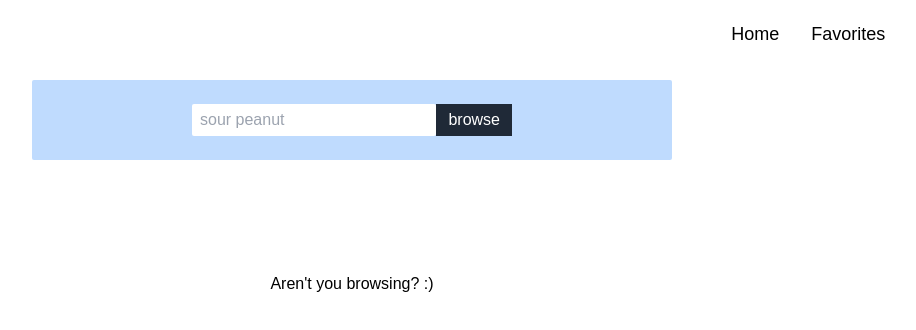
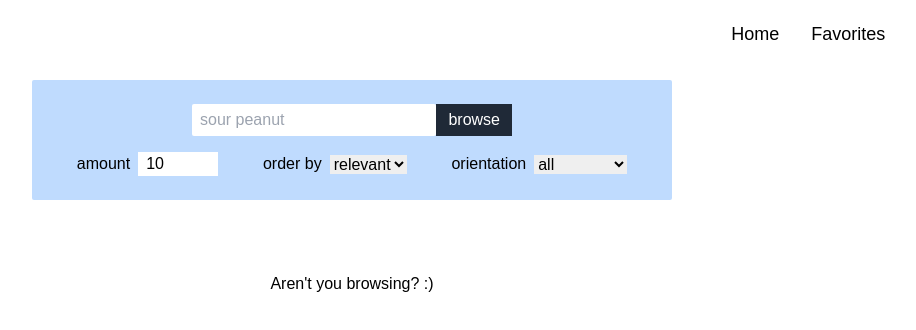
Before and after one commit to lyn-eva/browse-photos, a React (Create React App) app: page / in a window 1280 px wide. Shown: the top 330 px of the page, without its empty margins (288-1204 px from the left). Built offline with nearby package versions, Linux system fonts and the light colour scheme.

Commit message:
added more search options

```diff
--- a/src/Types.ts
+++ b/src/Types.ts
@@ -13,7 +13,7 @@ export type DetailState = {
 };
 
 export type API_Types = {
-  urls: { regular: string };
+  urls: { thumb: string };
   description: string;
   alt_description: string;
   likes: number;
@@ -33,3 +33,11 @@ export type CtxTypes = {
   addToLocalStorage: () => void;
   removeFromLocalStorage: (id: string) => void;
 };
+
+export type Param = {
+  query: string,
+  amount: string,
+  orderBy: string,
+  orientation: string
+
+}
--- a/src/components/ImgPreview.tsx
+++ b/src/components/ImgPreview.tsx
@@ -36,7 +36,7 @@ const ImgPreview: React.FC<Props> = ({ img, shouldSpan }) => {
       >
         <img
           onClick={handleClick}
-          className={`${shouldSpan ? 'row-span-2' : ''} cursor-pointer h-full outline object-cover`}
+          className={`${shouldSpan ? 'row-span-2 w-full' : 'w-full'} cursor-pointer outline object-cover`}
           src={img.url}
           alt={img.descr ?? img.alt_descr}
         />
--- a/src/components/SearchBar.tsx
+++ b/src/components/SearchBar.tsx
@@ -1,47 +1,62 @@
-import { useEffect, useState } from 'react';
-import { API_Types } from '../Types';
+import { useRef } from 'react';
+import { Param } from '../Types';
 
 type Props = {
-  setPhotos: React.Dispatch<React.SetStateAction<never[]>>;
+  setParam: React.Dispatch<React.SetStateAction<Param>>;
 };
 
-const SearchBar: React.FC<Props> = ({ setPhotos }) => {
-  const [query, setQuery] = useState('');
-
-  useEffect(() => {
-    if (!query) return;
-    (async () => {
-      const raw = await fetch(
-        `https://api.unsplash.com/search/photos?page=1&query=${query}&client_id=${process.env.REACT_APP_CLIENT_ID}`
-      );
-      const data = await raw.json();
-      const filteredData = data.results.map((img: API_Types) => ({
-        url: img.urls.regular,
-        descr: img.description,
-        alt_descr: img.alt_description,
-        likes: img.likes,
-        name: img.user.name,
-        username: img.user.username,
-        download_link: img.links.download,
-        unsplash_link: img.links.html,
-        id: img.id,
-        profile_link: img.user.links.html,
-      }));
-      setPhotos(filteredData);
-    })();
-  }, [query, setPhotos]);
+const SearchBar: React.FC<Props> = ({ setParam }) => {
+  const queryRef = useRef<HTMLInputElement | null>(null);
+  const amountRef = useRef<HTMLInputElement | null>(null);
+  const orderRef = useRef<HTMLSelectElement>(null);
+  const orientRef = useRef<HTMLSelectElement>(null);
 
   const handleSubmit = (e: React.FormEvent<HTMLFormElement>) => {
     e.preventDefault();
-    setQuery(((e.target as HTMLFormElement)[0] as HTMLInputElement).value);
+    setParam({
+      query: queryRef.current?.value || '',
+      amount: amountRef.current?.value || '10',
+      orderBy: orderRef.current?.value || 'relevant',
+      orientation: orientRef.current?.value || '',
+    });
   };
 
   return (
     <section className='text-center w-full bg-blue-200 py-4 max-w-[40rem] rounded-sm mx-auto md:py-6 mt-[min(5vw,2rem)]'>
       <form onSubmit={handleSubmit} className='flex items-center w-11/12 max-w-[20rem] mx-auto'>
-        <input placeholder='sour peanut' className='focus:border-gray-800 box-border focus:border-2 mx-auto rounded-sm w-11/12 max-w-[18rem] px-2 outline-none sm:h-8' />
-        <input className='bg-gray-800  text-white px-3 py-1' type='submit' value='browse' />
+        <input
+          ref={queryRef}
+          placeholder='sour peanut'
+          className='focus:border-gray-800 box-border focus:border-2 mx-auto rounded-sm w-11/12 max-w-[18rem] px-2 outline-none sm:h-8'
+        />
+        <input
+          className='bg-gray-800  text-white px-3 py-1'
+          type='submit'
+          value='browse'
+        />
       </form>
+      <div className='flex justify-evenly mt-4'>
+        <div className='flex items-center gap-2'>
+          <label className=''>amount</label>
+          <input defaultValue='10' ref={amountRef} className='max-w-[5rem] pl-2' type='number' />
+        </div>
+        <div className='flex items-center gap-2'>
+          <label>order by</label>
+          <select ref={orderRef}>
+            <option>relevant</option>
+            <option>latest</option>
+          </select>
+        </div>
+        <div className='flex items-center gap-2'>
+          <label>orientation</label>
+          <select ref={orientRef}>
+            <option>all</option>
+            <option>landscape</option>
+            <option>potrait</option>
+            <option>squarish</option>
+          </select>
+        </div>
+      </div>
     </section>
   );
 };
--- /dev/null
+++ b/src/custom-hook/useUnsplash.tsx
@@ -0,0 +1,36 @@
+import { useEffect, useState } from 'react';
+import { API_Types, Param } from '../Types';
+
+function useUnsplash(param: Param) {
+  const [photos, setPhotos] = useState([]);
+  const {query, amount, orderBy, orientation} = param;
+
+  console.log(param);
+  useEffect(() => {
+    if (!query) return;
+    (async () => {
+      const raw = await fetch(
+        `https://api.unsplash.com/search/photos?page=1&query=${query}&per_page=${amount}&order_by=${orderBy}${orientation && orientation !== 'all' ? '&orientation='+orientation : ''}&client_id=${process.env.REACT_APP_CLIENT_ID}`
+      );
+      const data = await raw.json();
+      const filteredData = data.results.map((img: API_Types) => ({
+        url: img.urls.thumb,
+        descr: img.description,
+        alt_descr: img.alt_description,
+        likes: img.likes,
+        name: img.user.name,
+        username: img.user.username,
+        download_link: img.links.download,
+        unsplash_link: img.links.html,
+        id: img.id,
+        profile_link: img.user.links.html,
+      }));
+      console.log(filteredData);
+      setPhotos(filteredData);
+    })();
+  }, [param, setPhotos]);
+
+  return photos;
+}
+
+export default useUnsplash;
--- a/src/layout/Home.tsx
+++ b/src/layout/Home.tsx
@@ -1,17 +1,21 @@
-import { useState } from 'react';
+import { useReducer, useState } from 'react';
 import Gallery from '../components/Gallery';
 import SearchBar from '../components/SearchBar';
-import { CtxTypes } from '../Types';
+import { CtxTypes, Param } from '../Types';
 import { useCtx } from '../Context';
 import ImgDetail from '../components/ImgDetail';
+import useUnsplash from '../custom-hook/useUnsplash';
+
 
 const Home: React.FC = () => {
-  const [photos, setPhotos] = useState([]);
+  const [param, setParam] = useState({} as Param)
   const { imgDetail } = useCtx() as CtxTypes;
+
+  const photos = useUnsplash(param);
 
   return (
     <>
-      <SearchBar setPhotos={setPhotos} />
+      <SearchBar setParam={setParam} />
       {!photos.length && <p className='absolute left-0 top-[30vh] w-full text-center mt-8'>Aren't you browsing? :)</p>}
       <Gallery photos={photos} />
       {imgDetail.isActive && <ImgDetail />}
```
